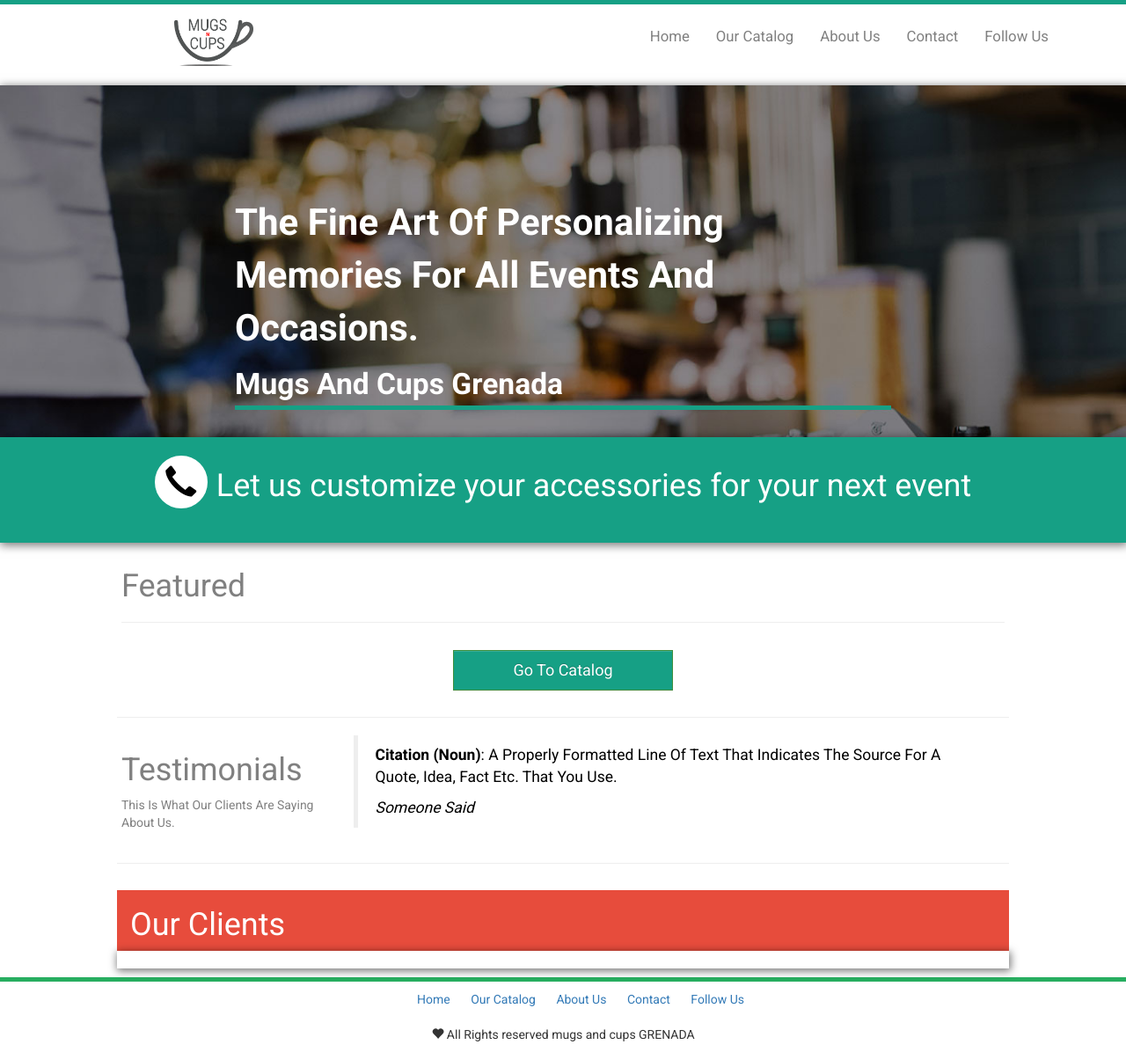
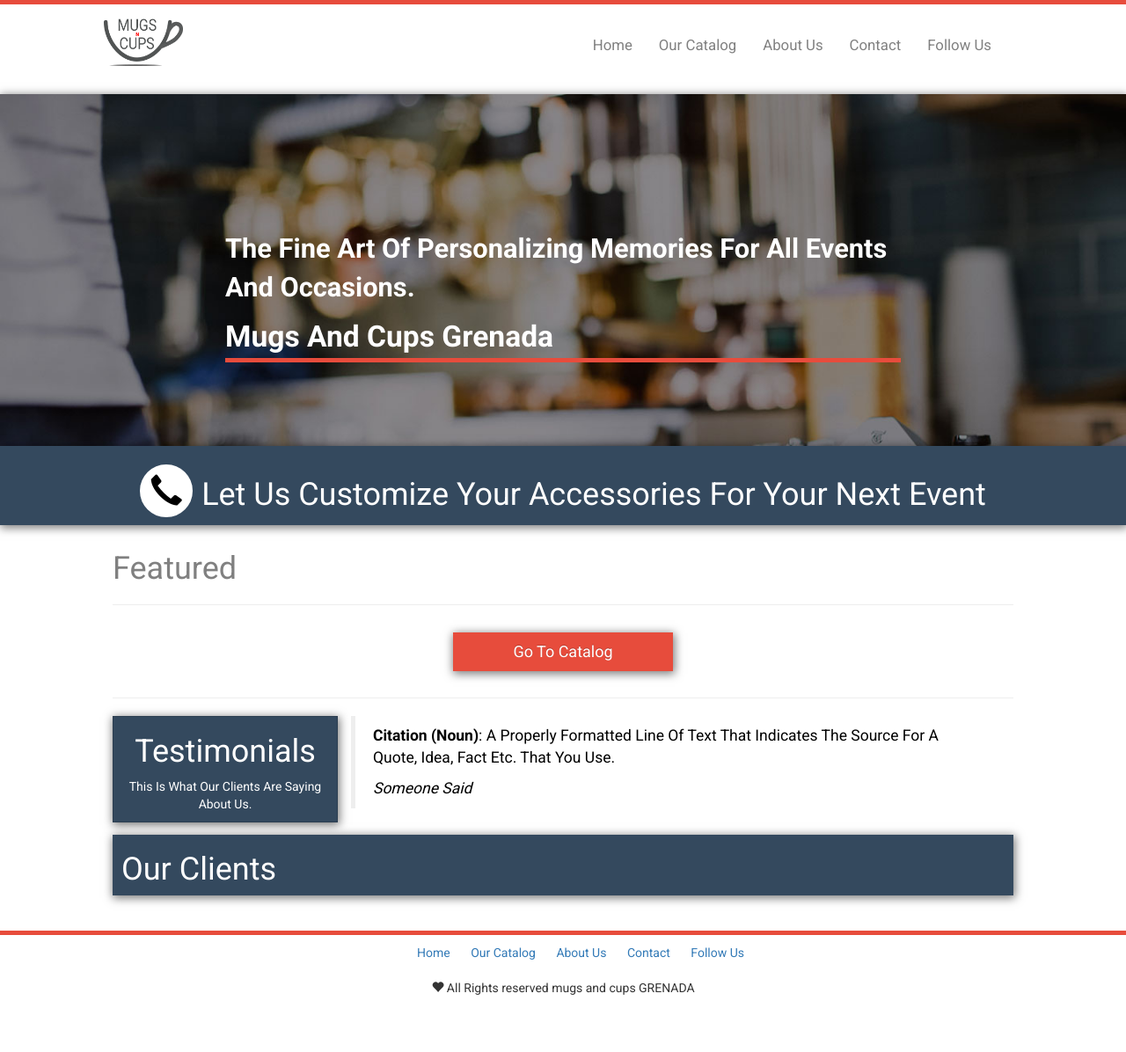
Before and after one commit to ckpd/mugsandcups, a Django app: page / in a window 1280 px wide. Shown: the whole page at 88% size. After the commit the page ends 1131 px from the top, so only its background shows below. Run offline with Django 3.2, Linux system fonts and the light colour scheme; data that the repository does not hold is empty; some libraries are stand-ins or nearby versions.

Commit message:
changed css - font sizes

```diff
--- a/mugsandcups/static/css/mainstyle.css
+++ b/mugsandcups/static/css/mainstyle.css
@@ -3,17 +3,17 @@ a:hover{
 }
 
 body{
-    border-top: 5px solid #16a085;
+    border-top: 5px solid #e74c3c ;
 	font-family: Arial, Helvetica, sans-serif;
     font-family: 'Roboto';
-
+    width: 100%;
 }
 
 .navbar{
-    width: 70%;
     margin-left: auto;
     margin-right: auto;
     font-size: 1.2em;
+    padding-right: 20px;
 
   }
 .navbar a{
@@ -23,16 +23,17 @@ body{
 .logo {
     width: 90px;
     height: 55px;
+
 }
 .nav li{
-    padding-top: 10px;
+    padding-top: 20px;
 
 }
 
 
 .type{
     text-align: left;
-    font-size: 1.5em;
+    font-size: 110%;
     color: white;
     text-transform: capitalize;
 }
@@ -47,11 +48,11 @@ body{
     text-align: left;
     font-size: 1.2em;
     color: white;
-    border-bottom: 5px solid #16a085;
+    border-bottom: 5px solid #e74c3c;
 
 }
 .welcome {
-    margin-top: 10%;
+    margin-top: 12%;
     color: white;
     font-weight: bold;
     font-size: 2em;
@@ -73,10 +74,11 @@ body{
 }
 .CallToAction{
     width: 100%;
-    height: 120px;
-    background: #16a085;
+    height: 100%;
+    background: #34495e;
     box-shadow: 1px 2px 10px 1px rgba(1,0,0,0.53);
     text-align: center;
+    text-transform: capitalize;
 
 }
 
@@ -112,24 +114,35 @@ body{
 }
 .showcase img{
     display: inline;
-     border-top: 5px solid #c0392b;
+     border-top: 5px solid #34495e;
     margin-top: 5px;
+    width: 245px;
+    height: 200px;
 
 }
 .showcase img:hover{
     display: inline;
-     border-top: 5px solid #27ae60;
+     border-top: 5px solid #e74c3c;
 
 }
 .btn, .btn-warning, .btn-lg{
     border-radius: 0px;
     margin-right: 0px;
     width: 250px;
-    background: #16a085;
+    background: #e74c3c;
+    border: none;
+    box-shadow: 1px 2px 10px 1px rgba(1,0,0,0.53);
+
 }
 .left{
-    text-align: left;
+    text-align: center;
+    background: #34495e;
+    color: white;
+    border: 1px solid #2c3e50;
+    box-shadow: 1px 2px 10px 1px rgba(1,0,0,0.53);
+
 }
+
 .testimonialtag{
     text-transform: capitalize;
     color: grey;
@@ -139,16 +152,18 @@ body{
 
 }
 .clientline{
-    background: #e74c3c;
+    background: #34495e;
     color: white;
+    box-shadow: 1px 2px 10px 1px rgba(1,0,0,0.53);
+
 }
 
 .clientline h1{
     padding-left: 10px;
+    color: white;
 }
 
 .clients{
-    box-shadow: 1px 2px 10px 1px rgba(1,0,0,0.53);
 }
 .clients li{
     list-style: none;
@@ -165,7 +180,7 @@ body{
 
 }
 .footer{
-    border-top: 5px solid #27ae60;
+    border-top: 5px solid #e74c3c;
     text-align: center;
 
 }
@@ -221,8 +236,8 @@ body{
   /* Remove the bottom border on the jumbotron for visual effect */
 
     /*default so you don't need this*/
-    div[class^="col"]{padding-left:5px; padding-right:5px;}
-    .container{padding-left:5px; padding-right:5px;}
+    div[class^="col"]{padding-left:0px; padding-right:0px;}
+    .container{padding-left:0px; padding-right:0px;}
     .row {
     margin-left: 0;
     margin-right: 0;
--- a/mugsandcups/templates/mugsandcups/index.html
+++ b/mugsandcups/templates/mugsandcups/index.html
@@ -48,7 +48,7 @@
 <div class="container">
     <div class="row">
         <div class="col-md-12">
-                    <p style="text-align:center;"><a class="btn btn-success btn-lg" href="{% url 'mugsandcups:catalog' %}" role="button">Go To Catalog</a></p>
+                    <p style="text-align:center;"><a class="btn btn-warning btn-lg" href="{% url 'mugsandcups:catalog' %}" role="button">Go To Catalog</a></p>
         </div>
     </div>
    <hr>
@@ -80,19 +80,19 @@
              </div>
         </div>
     </div>
-    <hr>
 </div>
 <div class="space"></div>
 <div class="container">
     <div class="row">
         <div class="col-md-12 clientline">
-            <h1 class="showcase clientline ">Our Clients</h1>
+            <h1 class="showcase">Our Clients</h1>
         </div>
     </div>
 </div>
 <div class="container">
     <div class="row">
         <div class="col-md-12 clients">
+            <div class="space"></div>
             <div class="space"></div>
 
             <ul>
```
